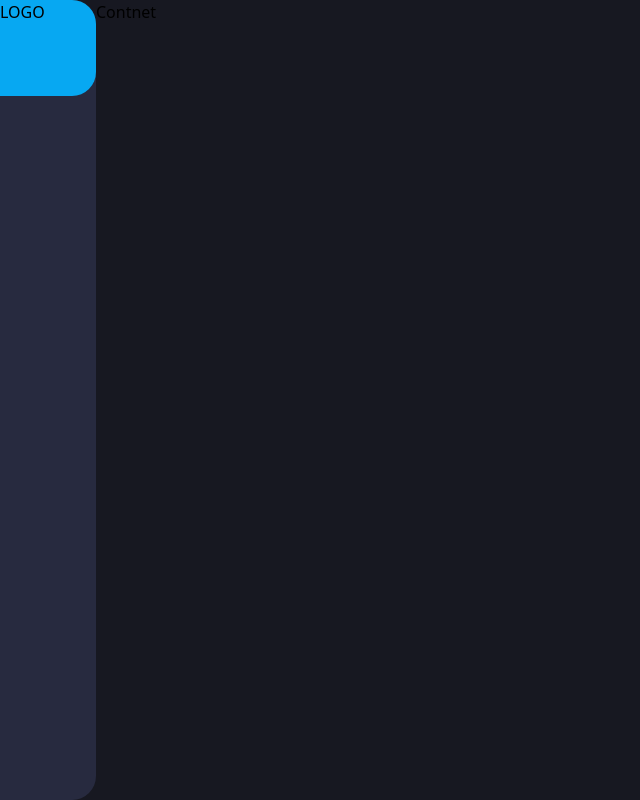
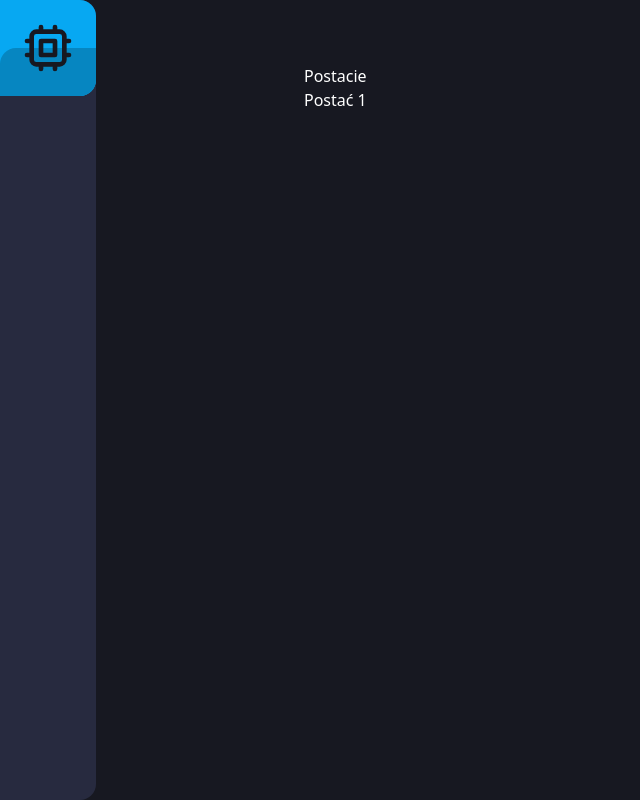
Before and after one commit to kwerenta/ZajavaDevTools, a Next.js app: page / in a window 1280 px wide. Shown: the whole page, without its empty margins (0-640 px from the left). Built offline with nearby package versions, Linux system fonts and the light colour scheme.

Commit message:
Rename Main component to Wrapper
Add logo placeholder

```diff
--- a/components/Main.tsx
+++ /dev/null
@@ -1,9 +0,0 @@
-import { ReactElement } from "react";
-
-interface Props {
-  children: React.ReactNode;
-}
-
-export default function Main({ children }: Props): ReactElement {
-  return <main className="w-full flex-1 flex">{children}</main>;
-}
--- a/components/Navigation.tsx
+++ b/components/Navigation.tsx
@@ -4,8 +4,26 @@ interface Props {}
 
 export default function Navigation({}: Props): ReactElement {
   return (
-    <nav className="sticky top-0 z-20 flex items-center lg:flex-col lg:rounded-r-3xl bg-zajavaBlue-800">
-      <div className="rounded-r-3xl w-20 h-20 lg:w-24 lg:h-24 bg-zajavaBlue-500">LOGO</div>
+    <nav className="sticky top-0 z-20 flex items-center lg:flex-col lg:rounded-r-2xl bg-zajavaBlue-800">
+      <div
+        className="flex items-center justify-center rounded-r-2xl w-20 h-20 lg:w-24 lg:h-24 bg-zajavaBlue-500 relative overflow-y-hidden
+      after:absolute after:right-0 after:top-1/2 after:w-full after:h-full after:rounded-l-2xl after:bg-zajavaBlue-600"
+      >
+        <svg
+          xmlns="http://www.w3.org/2000/svg"
+          className="h-14 w-14 z-40 text-zajavaBlue-900"
+          fill="none"
+          viewBox="0 0 24 24"
+          stroke="currentColor"
+        >
+          <path
+            strokeLinecap="round"
+            strokeLinejoin="round"
+            strokeWidth={2}
+            d="M9 3v2m6-2v2M9 19v2m6-2v2M5 9H3m2 6H3m18-6h-2m2 6h-2M7 19h10a2 2 0 002-2V7a2 2 0 00-2-2H7a2 2 0 00-2 2v10a2 2 0 002 2zM9 9h6v6H9V9z"
+          />
+        </svg>
+      </div>
     </nav>
   );
 }
--- /dev/null
+++ b/components/Wrapper.tsx
@@ -0,0 +1,11 @@
+import { ReactElement } from "react";
+
+interface Props {
+  children: React.ReactNode;
+}
+
+export default function Wrapper({ children }: Props): ReactElement {
+  return (
+    <main className="w-full flex-1 flex flex-col container mx-auto max-w-screen-md py-16 text-white">{children}</main>
+  );
+}
--- a/pages/index.tsx
+++ b/pages/index.tsx
@@ -1,6 +1,6 @@
 import Head from "next/head";
 import Layout from "../components/Layout";
-import Main from "../components/Main";
+import Wrapper from "../components/Wrapper";
 
 export default function Home() {
   return (
@@ -8,9 +8,14 @@ export default function Home() {
       <Head>
         <title>ZajavaDevTools</title>
       </Head>
-      <Main>
-        <h1>Contnet</h1>
-      </Main>
+      <Wrapper>
+        <header className="flex justify-between items-center">
+          <span>Postacie</span>
+        </header>
+        <section>
+          <article>Postać 1</article>
+        </section>
+      </Wrapper>
     </Layout>
   );
 }
--- a/tailwind.config.js
+++ b/tailwind.config.js
@@ -11,6 +11,7 @@ module.exports = {
         zajavaBlue: {
           900: "hsl(234, 18%, 11%)",
           800: "hsl(234, 23%, 20%)",
+          600: "hsl(199, 94%, 39%)",
           500: "hsl(199, 94%, 49%)",
         },
       },
```
